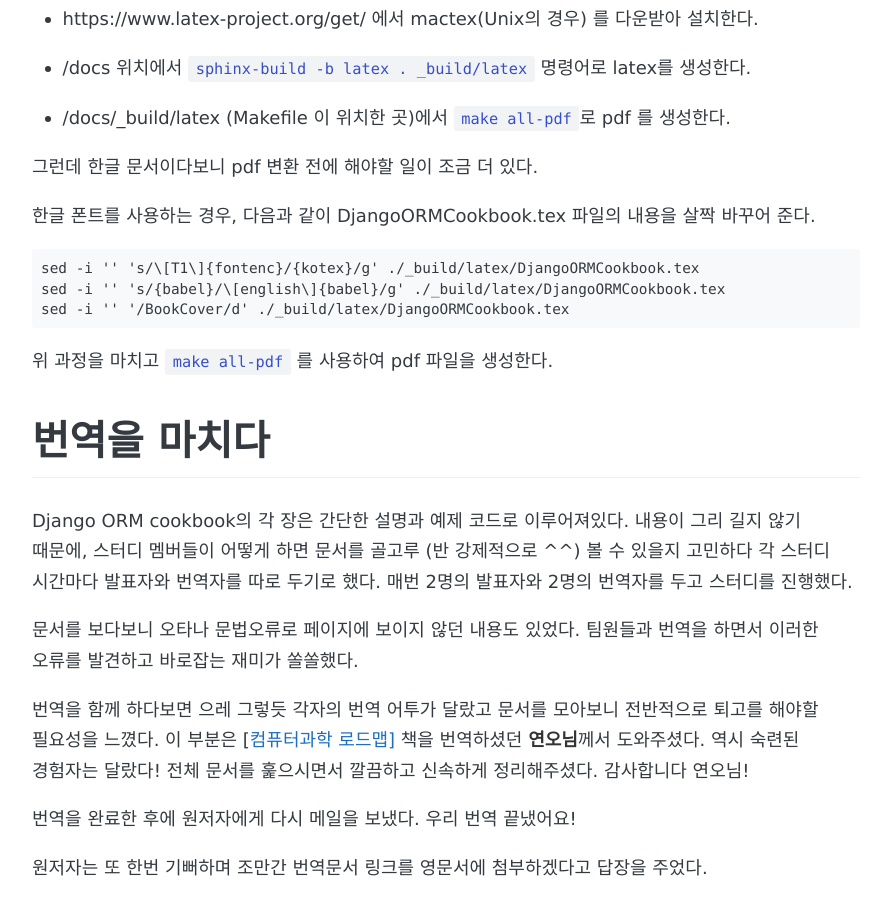
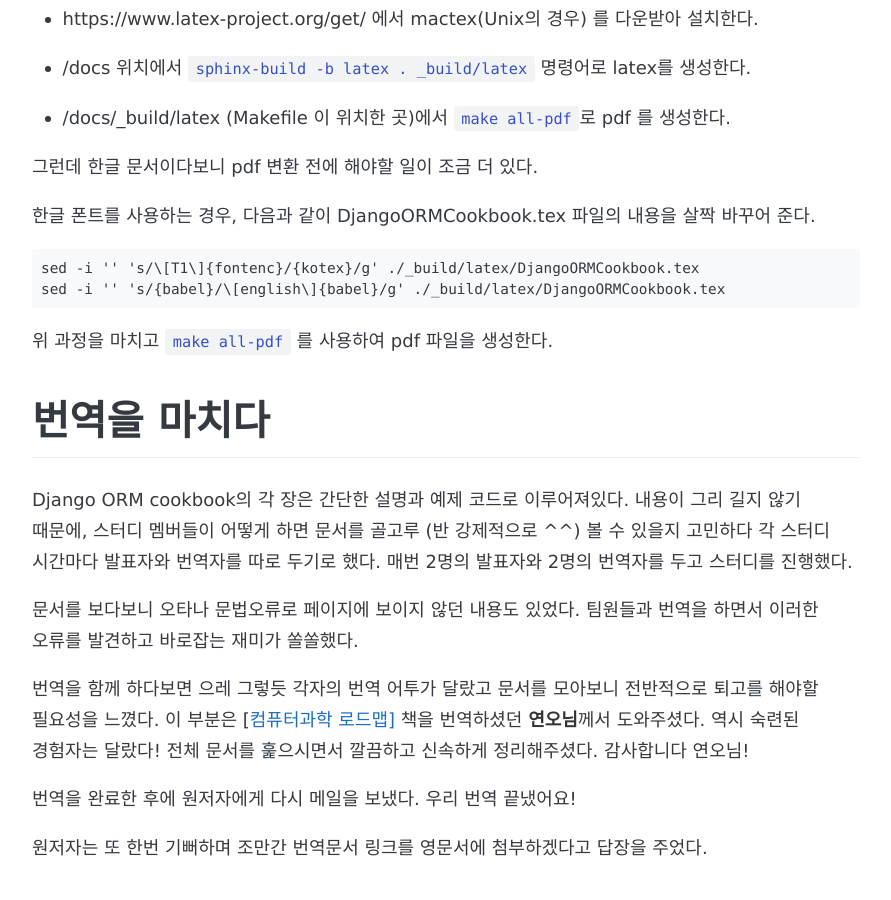
Before and after one commit to 8percent/8percent.github.io, a Jekyll site: the page built from _posts/2018-10-07-Django-ORM-cookbook-translate.md, in a window 1280 px wide and 900 px high, scrolled down 2805 px. Shown: the whole window, without its empty margins (194-1085 px from the left). Built offline with Jekyll 4.4.1, drawn with Linux system fonts in a browser that asks for light colours; some web fonts are replaced.

Commit message:
CHG: 불필요한 라인 제거

````diff
--- a/_posts/2018-10-07-Django-ORM-cookbook-translate.md
+++ b/_posts/2018-10-07-Django-ORM-cookbook-translate.md
@@ -134,7 +134,6 @@ rst 문서는 latex 라는 형식을 거쳐 pdf 로 변환할 수 있다.
 ```
 sed -i '' 's/\[T1\]{fontenc}/{kotex}/g' ./_build/latex/DjangoORMCookbook.tex
 sed -i '' 's/{babel}/\[english\]{babel}/g' ./_build/latex/DjangoORMCookbook.tex
-sed -i '' '/BookCover/d' ./_build/latex/DjangoORMCookbook.tex
 ```
 
 위 과정을 마치고 `make all-pdf` 를 사용하여 pdf 파일을 생성한다.
````
